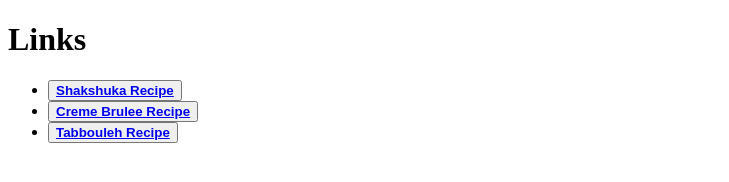
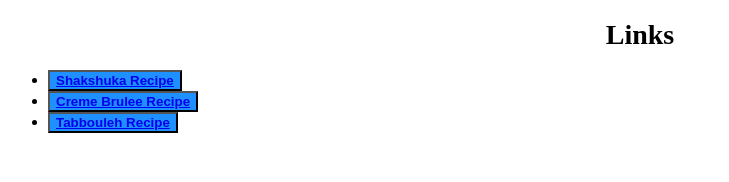
Before and after one commit to monaco-lux/odin-recipes, a plain HTML site: page index.html in a window 1280 px wide. Shown: the whole page, without its empty margins (0-729 px from the left). Drawn offline with Linux system fonts and the light colour scheme.

Commit message:
feat: no major changes
feat: adding css elements

```diff
--- a/assets/css/style.css
+++ b/assets/css/style.css
@@ -0,0 +1,11 @@
+.list button{
+    background-color: dodgerblue;
+    color: white;
+    font-family: Arial, Helvetica, sans-serif;
+    list-style: square;
+}
+
+h1 {
+    font-size: 28px;
+    text-align: center;
+}
--- a/index.html
+++ b/index.html
@@ -3,15 +3,15 @@
 <head>
     <meta charset="UTF-8">
     <meta name="viewport" content="width=device-width, initial-scale=1.0">
-    <link rel="stylesheet" href="solution.css">
+    <link rel="stylesheet" href="./assets/css/style.css">
     <title>Good Recipes</title>
 </head>
 <body>
     <h1>Links</h1>
-    <ul>
-        <li><button><a href="./recipes/shakshuka.html" target="_blank" rel="noopener noreferrer"><strong>Shakshuka Recipe</strong></a></button></li>
-        <li><button><a href="./recipes/creme_brulee.html" target="_blank" rel="noopener noreferrer"><strong>Creme Brulee Recipe</strong></a></button></li>
-        <li><button><a href="./recipes/tabouleh.html" target="_blank" rel="noopener noreferrer"><strong>Tabbouleh Recipe</strong></a></button></li>
+    <ul class="list">
+        <li><button class="button"><a href="./recipes/shakshuka.html" target="_blank" rel="noopener noreferrer"><strong>Shakshuka Recipe</strong></a></button></li>
+        <li><button class="button"><a href="./recipes/creme_brulee.html" target="_blank" rel="noopener noreferrer"><strong>Creme Brulee Recipe</strong></a></button></li>
+        <li><button class="button"><a href="./recipes/tabouleh.html" target="_blank" rel="noopener noreferrer"><strong>Tabbouleh Recipe</strong></a></button></li>
     </ul>
 </body>
 </html>
```
